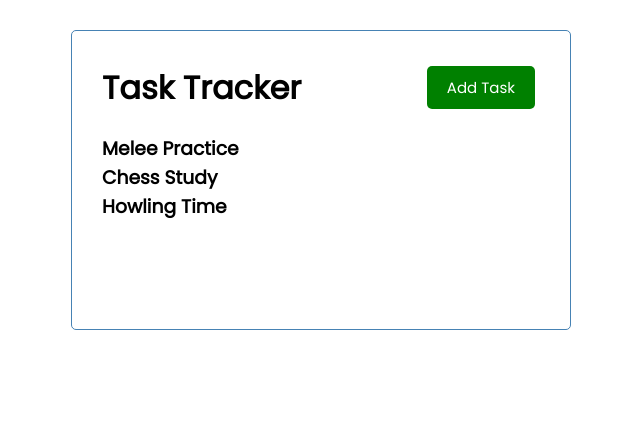
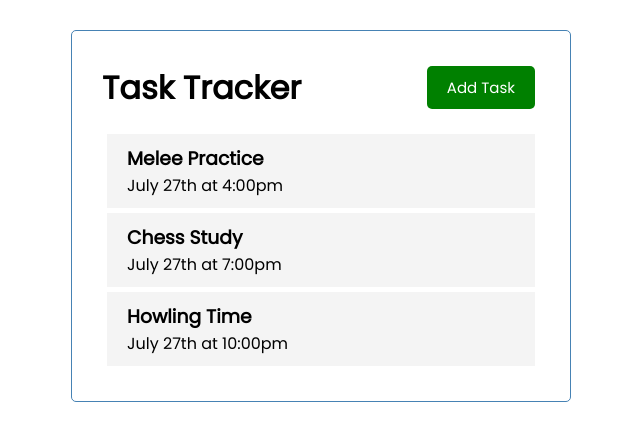
Before and after one commit to jarrellrn/vue-task-tracker, a Vue app: page / in a window 1280 px wide. Shown: the top 440 px of the page, without its empty margins (319-959 px from the left). Built offline with nearby package versions, Linux system fonts and the light colour scheme.

Commit message:
added styling to Task component

```diff
--- a/src/components/Task.vue
+++ b/src/components/Task.vue
@@ -1,5 +1,8 @@
 <template>
-  <h3>{{ task.text }}</h3>
+  <div class="task">
+    <h3>{{ task.text }}</h3>
+    <p>{{ task.day }} </p>
+  </div>
 </template>
 
 <script>
@@ -10,3 +13,23 @@
     }
   }
 </script>
+
+<style scope>
+.fas {
+  color: red;
+}
+.task {
+  background: #f4f4f4;
+  margin: 5px;
+  padding: 10px 20px;
+  cursor: pointer;
+}
+.task.reminder {
+  border-left: 5px solid green;
+}
+.task h3 {
+  display: flex;
+  align-items: center;
+  justify-content: space-between;
+}
+</style>
```
